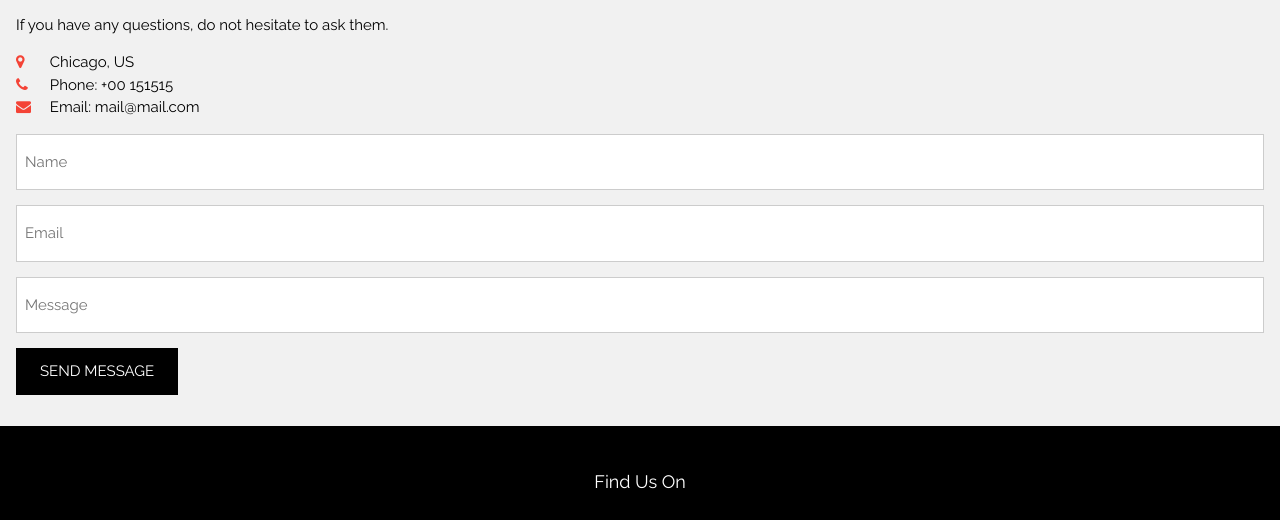
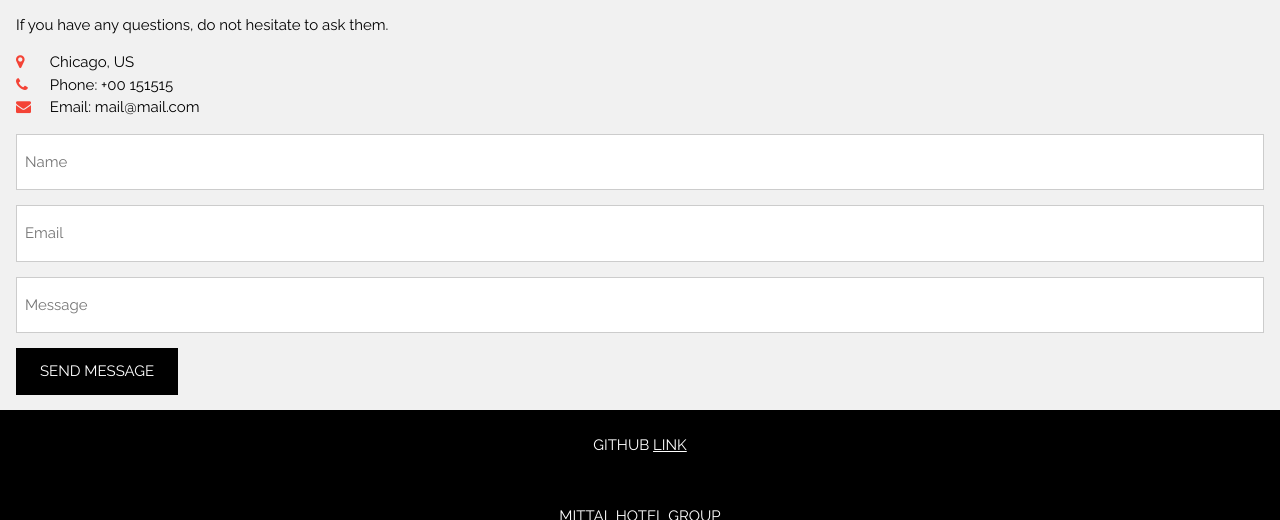
Before and after one commit to Mittalagarwalashish/MITTAL-HOTEL, a plain HTML site: page index.html in a window 1280 px wide. Shown: the part 3129-3649 px from the top of the page. Drawn offline with nearby package versions, Linux system fonts and the light colour scheme; some packages are replaced by stand-ins of ours.

Commit message:
Update index.html

```diff
--- a/index.html
+++ b/index.html
@@ -210,6 +210,9 @@ body,h1,h2,h3,h4,h5,h6 {font-family: "Raleway", Arial, Helvetica, sans-serif}
       <p><button class="w3-button w3-black w3-padding-large" type="submit">SEND MESSAGE</button></p>
     </form>
   </div>
+  <div class="w3-black w3-center w3-padding-24">GITHUB <a href="https://github.com/Mittalagarwalashish/clothing-store.git" title="lcs.html" target="_blank" class="w3-hover-opacity">LINK</a></div>
+  <div class="w3-black w3-center w3-padding-24">MITTAL HOTEL <a href="http://52.66.243.15:8097/" title="MITTAL HOTELS" target="_blank" class="w3-hover-opacity">GROUP</a></div>
+
 
 <!-- End page content -->
 </div>
```
